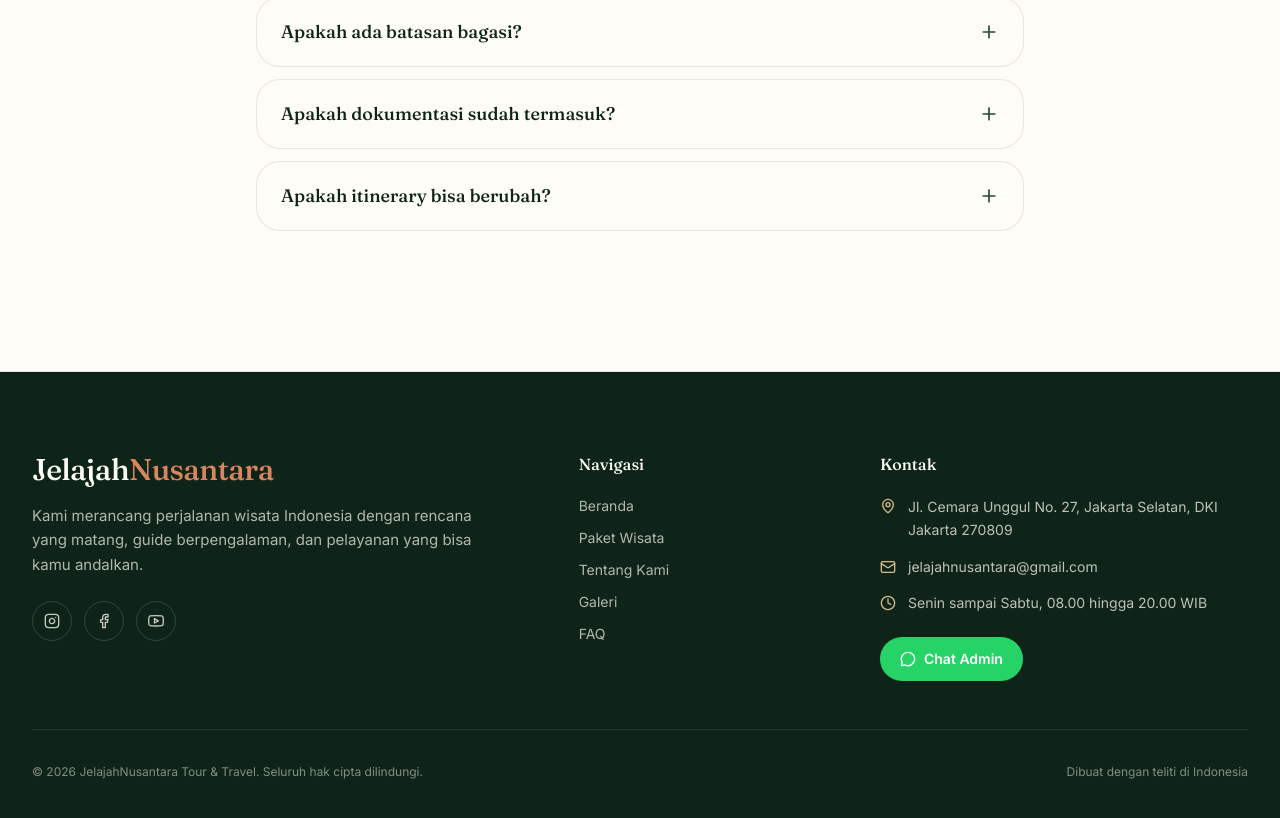
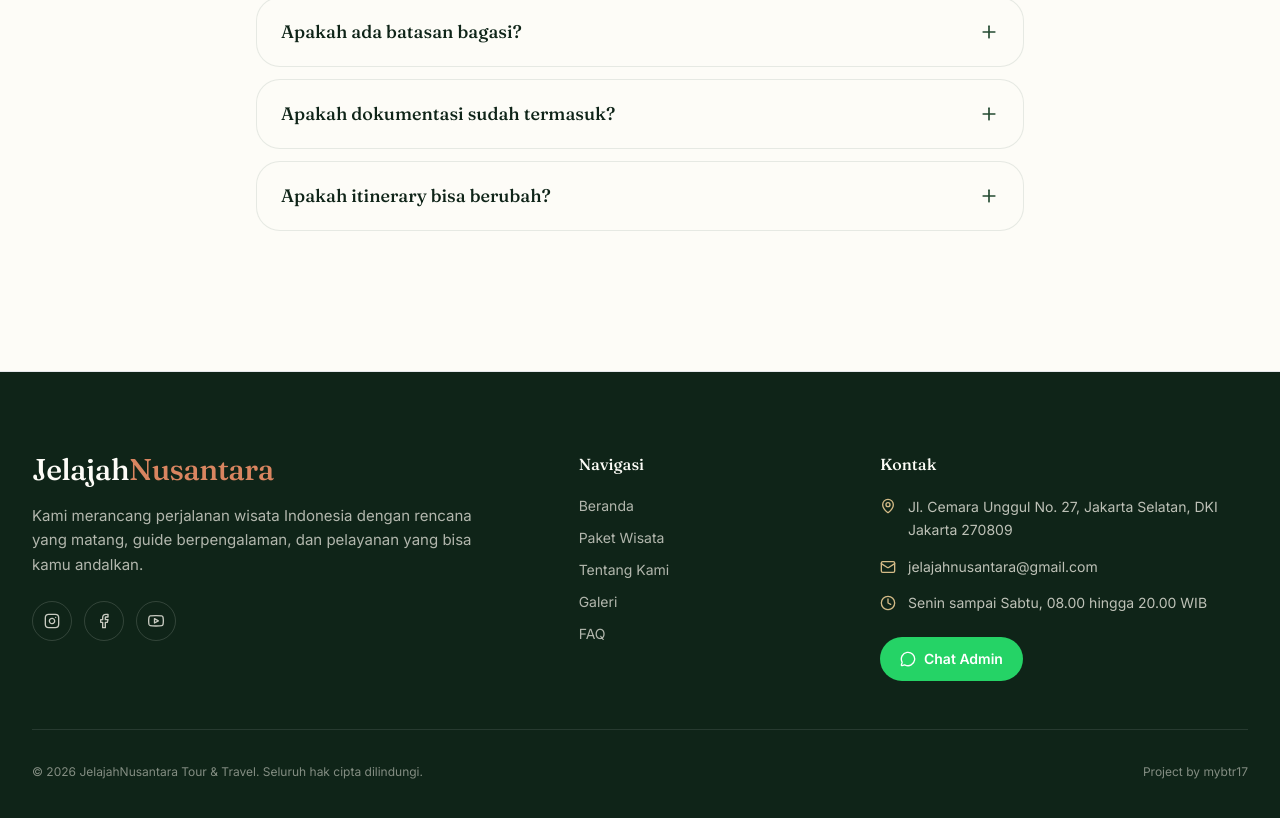
Before and after one commit to myazdan17/jelajah-nusantara, a Next.js app: page / in a window 1280 px wide. Shown: the part 9805-10623 px from the top of the page. Built offline with nearby package versions, Linux system fonts and the light colour scheme.

Commit message:
Polish Footer.tsx

```diff
--- a/src/components/layout/Footer.tsx
+++ b/src/components/layout/Footer.tsx
@@ -173,7 +173,7 @@ export function Footer() {
             &copy; {new Date().getFullYear()} {COMPANY.name}. Seluruh hak cipta
             dilindungi.
           </span>
-          <span>Dibuat dengan teliti di Indonesia</span>
+          <span>Project by mybtr17</span>
         </div>
       </div>
     </footer>
```
